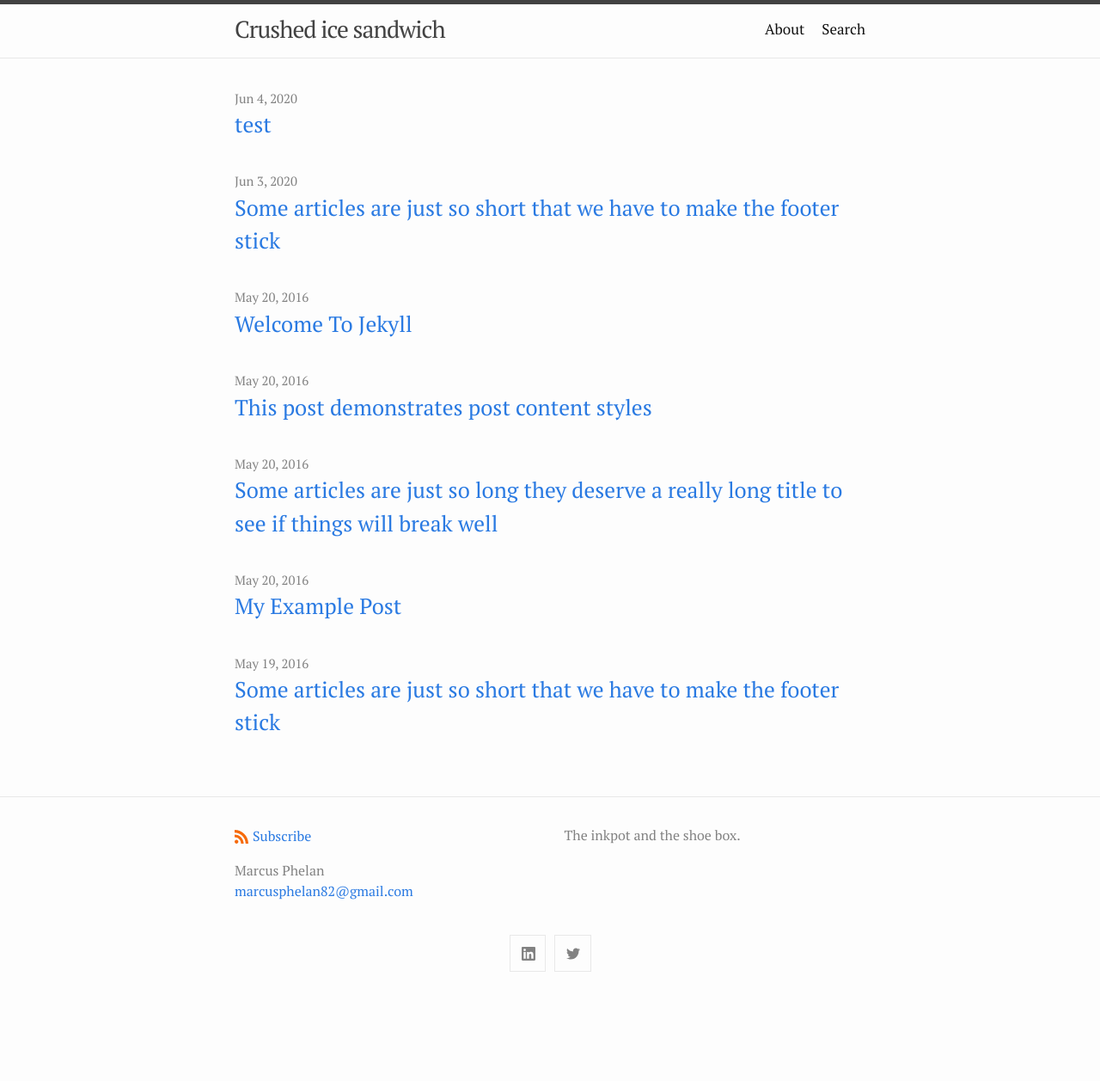
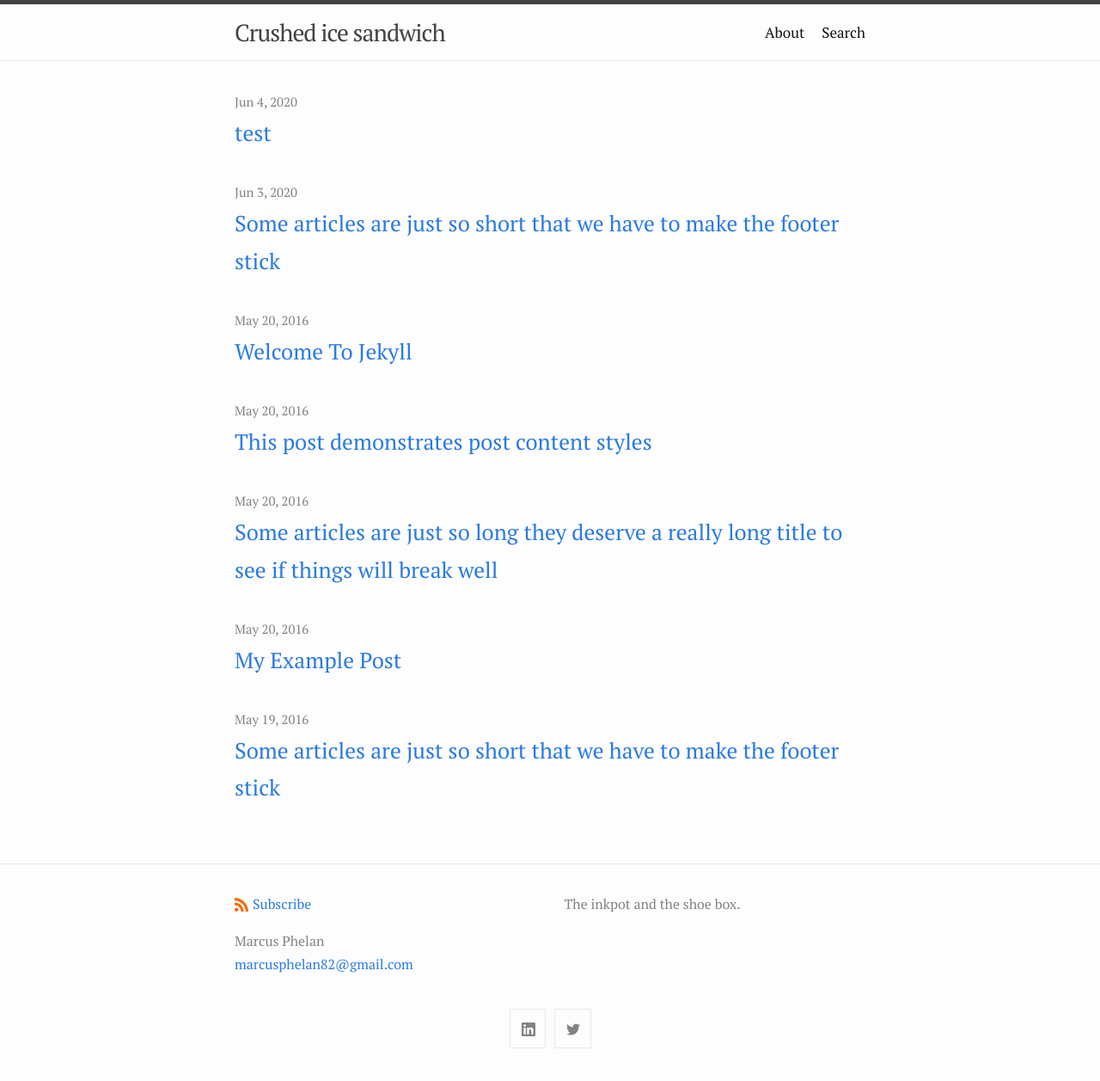
Before and after one commit to marcusphelan/marcusphelan.github.io, a Jekyll site: the page built from index.md, in a window 1280 px wide. Shown: the whole page at 86% size. Built offline with Jekyll 4.4.1, drawn with Linux system fonts in a browser that asks for light colours; before the commit the page ends 1168 px from its top, so only the background shows below that.

Commit message:
Update initialize.scss

```diff
--- a/_sass/minima/initialize.scss
+++ b/_sass/minima/initialize.scss
@@ -7,7 +7,7 @@ $code-font-family: "Menlo", "Inconsolata", "Consolas", "Roboto Mono", "Ubuntu Mo
 $base-font-size:   17px !default;
 $base-font-weight: 200 !default;
 $small-font-size:  $base-font-size * 0.875 !default;
-$base-line-height: 1.5 !default;
+$base-line-height: 1.7 !default;
 
 $spacing-unit:     33px !default;
 
```
